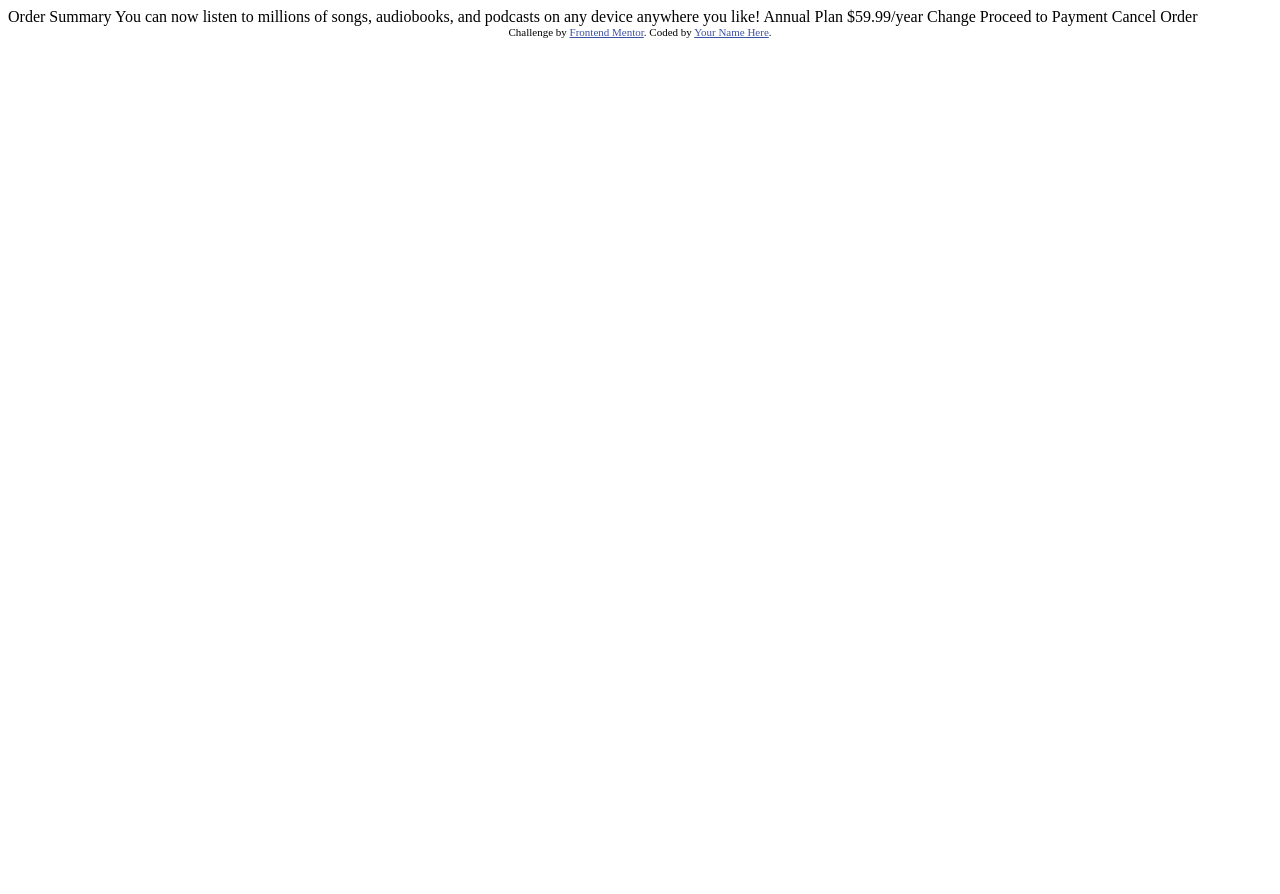
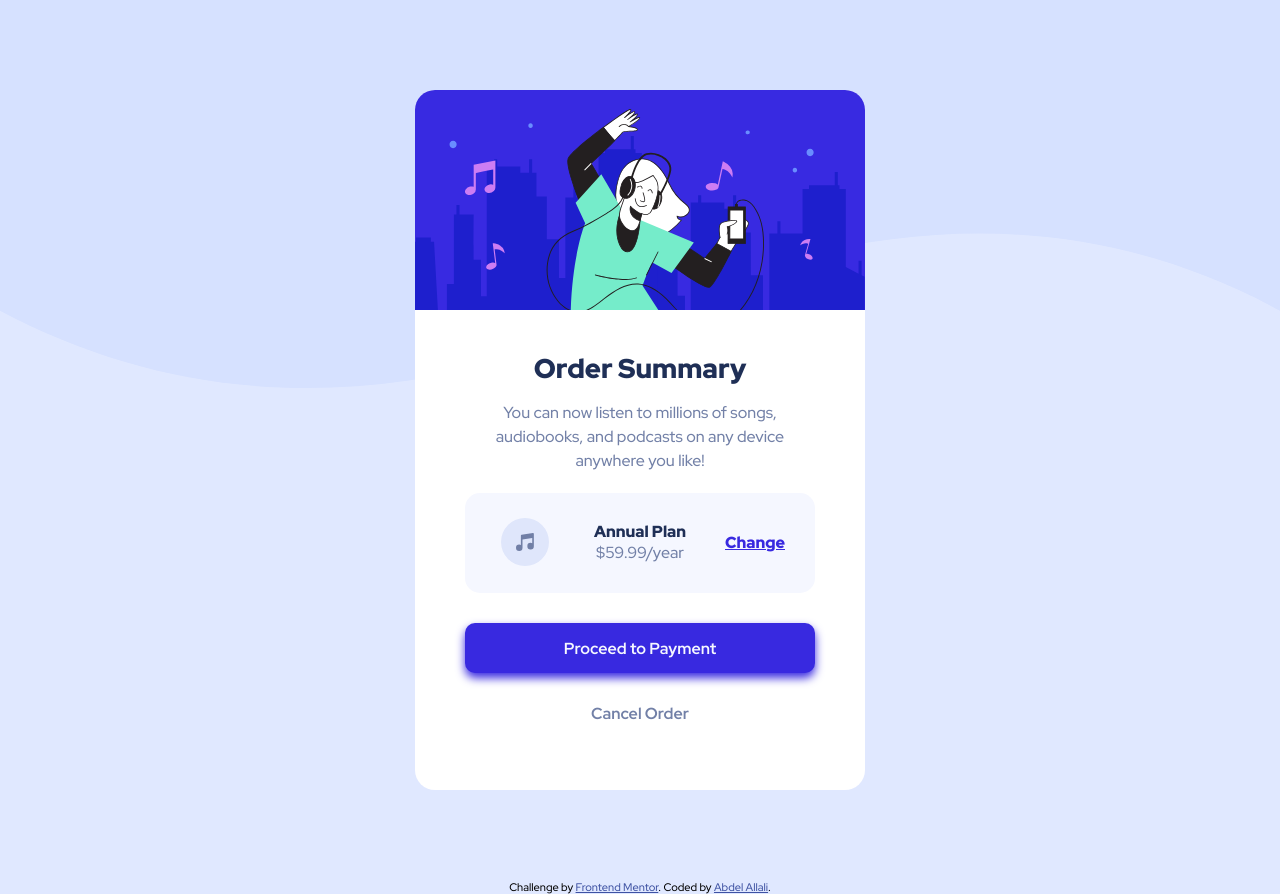
Before and after one commit to Abdel-2020/order-summary-component-main, a plain HTML site: page index.html in a window 1280 px wide. Before the commit the page ends 800 px from the top, so only its background shows below. Drawn offline with Linux system fonts and the light colour scheme.

Commit message:
Completed work

```diff
--- a/index.html
+++ b/index.html
@@ -5,6 +5,7 @@
   <meta name="viewport" content="width=device-width, initial-scale=1.0"> <!-- displays site properly based on user's device -->
 
   <link rel="icon" type="image/png" sizes="32x32" href="./images/favicon-32x32.png">
+  <link rel="stylesheet" href="styles.css">
 
   <title>Frontend Mentor | Order summary card</title>
 
@@ -16,22 +17,41 @@
 </head>
 <body>
 
-  Order Summary
 
-  You can now listen to millions of songs, audiobooks, and podcasts on any
-  device anywhere you like!
 
-  Annual Plan
-  $59.99/year
+  <main id="order-summary-card">
+    <img class="hero-img" alt="Cartoon woman enjoying music" src="images/illustration-hero.svg">
+   <section class="order-summary">
+      <h1 class="card-title">Order Summary</h1>
 
-  Change
+    <p class="card-text"> You can now listen to millions of songs, audiobooks, and podcasts on any
+     device anywhere you like!</p>
+    </section>
 
-  Proceed to Payment
-  Cancel Order
+<section class="pricing-section">
+ <img class="pricing-icon" alt="headphone icon" src="images/icon-music.svg">
 
-  <div class="attribution">
-    Challenge by <a href="https://www.frontendmentor.io?ref=challenge" target="_blank">Frontend Mentor</a>.
-    Coded by <a href="#">Your Name Here</a>.
-  </div>
+ <div class="pricing-title-group">
+  <h1 class="pricing-title"> Annual Plan</h1>
+  <p class="pricing-value">$59.99/year</p>
+</div>
+
+  <p><a class="pricing-link"  href="#">Change</class=a></p>
+</section>
+
+<section class="buttons">
+
+ <div class="proceed-btn"><a href="#" target="_blank">Proceed to Payment</a></div>
+ <div class="cancel-btn"><a href="#" target="_blank">Cancel Order</a></div>
+
+</section>
+
+
+</main>
+
+<div class="attribution">
+  Challenge by <a href="https://www.frontendmentor.io?ref=challenge" target="_blank">Frontend Mentor</a>.
+  Coded by <a href="#">Abdel Allali</a>.
+</div>
 </body>
 </html>
--- /dev/null
+++ b/styles.css
@@ -0,0 +1,157 @@
+/*General Stuff*/
+
+@import url('https://fonts.googleapis.com/css2?family=Open+Sans:wght@300;400;500&family=Red+Hat+Display:wght@500;700;900&display=swap');
+
+
+:root {
+    --pale-blue: hsl(225, 100%, 94%);
+    --bright-blue: hsl(245, 75%, 52%);
+    --very-pale-blue: hsl(225, 100%, 98%);
+    --desaturated-blue: hsl(224, 23%, 55%);
+    --dark-blue: hsl(223, 47%, 23%);
+    --hover-bright-blue:hsl(245, 75% ,70%);
+
+  }
+
+  *{
+      box-sizing:border-box;
+      margin:0;
+      padding:0;
+      font-family: "Red hat Display";
+  }
+
+  h1{
+    color:var(--dark-blue);
+    font-weight:900;
+  }
+
+  p{
+      font-size:16px;
+      color: var(--desaturated-blue)
+  }
+
+
+  body{
+    background-image: url("images/pattern-background-desktop.svg");
+    background-repeat: no-repeat;
+    background-size: 100vw;
+    background-color: var(--pale-blue);
+
+  }
+
+  section{
+    width: 350px;
+    margin:0 auto;
+    text-align: center;
+  }
+
+  /*End of General Stuff*/
+
+
+  /*Order Summary Section*/
+
+  #order-summary-card{
+    margin:90px auto;
+    width: 450px;
+    background-color: white;
+    border-radius:20px;
+    height:700px;
+  }
+
+  .hero-img{
+      border-radius:  20px 20px 0 0;
+      width:100%;
+  }
+
+.card-title{
+    margin-top:20px;
+    padding:15px;
+    font-size:1.7em;
+}
+
+.card-text{
+    line-height: 1.5rem;
+    font-weight:400;
+  }
+
+/* End of Order Summary Section*/
+
+
+/* Pricing Section*/
+
+.pricing-section{
+    display: grid;
+    grid-template-columns:  0.5fr  1fr 70px;
+    grid-gap: 10px;
+    align-items: center;
+    background-color: var(--very-pale-blue);
+    height:100px;
+    padding:25px;
+    margin-top:20px;
+    border-radius: 15px;
+
+}
+
+.pricing-icon{
+    margin: auto;
+    grid-column: 0/1;
+}
+
+
+.pricing-title{
+    grid-column: 1/2;
+    font-size: 1rem;
+
+
+}
+.pricing-link{
+    font-weight: 900;
+    color:var(--bright-blue);
+    grid-column: 2/3;
+}
+
+.pricing-link:hover{
+    text-decoration: none;
+    color:var(--hover-bright-blue);
+}
+
+  /* End of Pricing Section*/
+
+
+  /* Buttons section*/
+
+.proceed-btn{
+    margin-top:30px;
+    height : 50px;
+    border-radius: 10px;
+    padding:15px;
+    background-color: var(--bright-blue);
+    filter: drop-shadow(0px 5px 5px var(--bright-blue));
+}
+
+
+.proceed-btn:hover{
+    background-color:var(--hover-bright-blue);
+    filter: drop-shadow(0px 5px 5px var(--hover-bright-blue));
+}
+
+.proceed-btn > a{
+    text-decoration: none;
+    font-weight:700;
+    color: var(--very-pale-blue);
+}
+
+.cancel-btn{
+margin-top:30px;
+}
+
+.cancel-btn > a{
+    text-align: center;
+    text-decoration: none;
+    font-weight:700;
+     color:var(--desaturated-blue);
+}
+.cancel-btn >a:hover{
+    color:black;
+}
+  /* End of Buttons section*/
```
